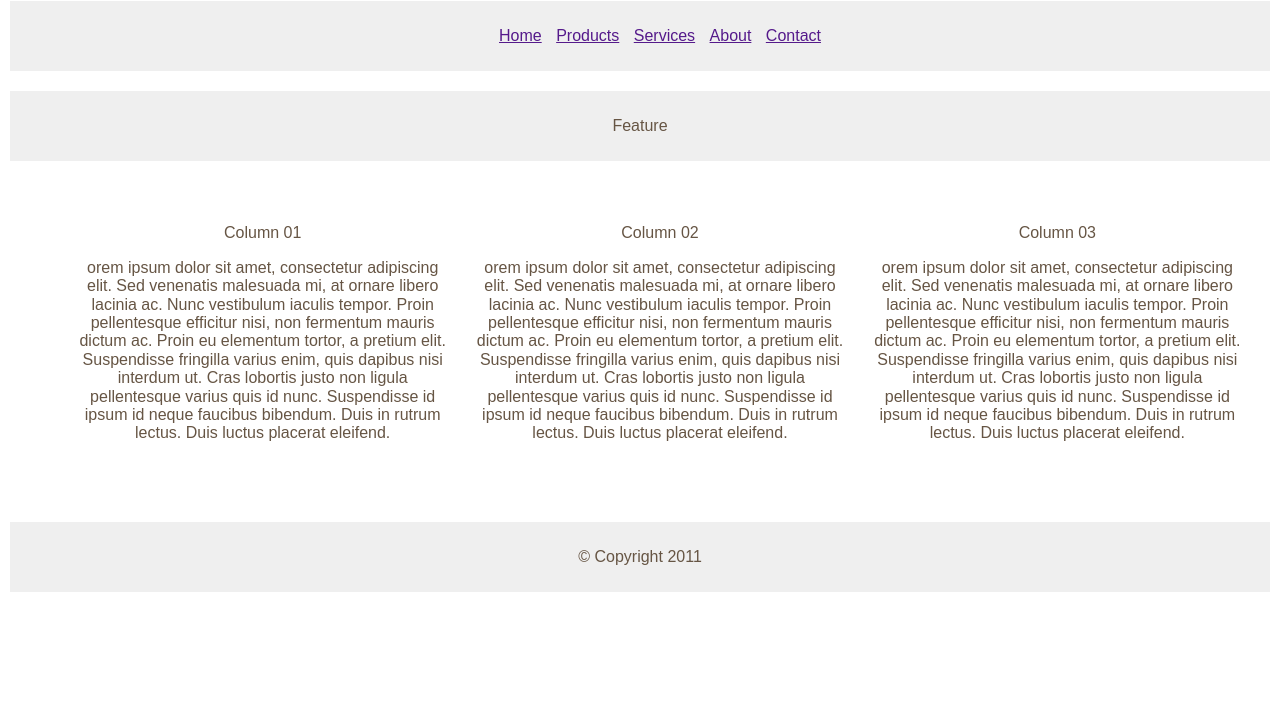
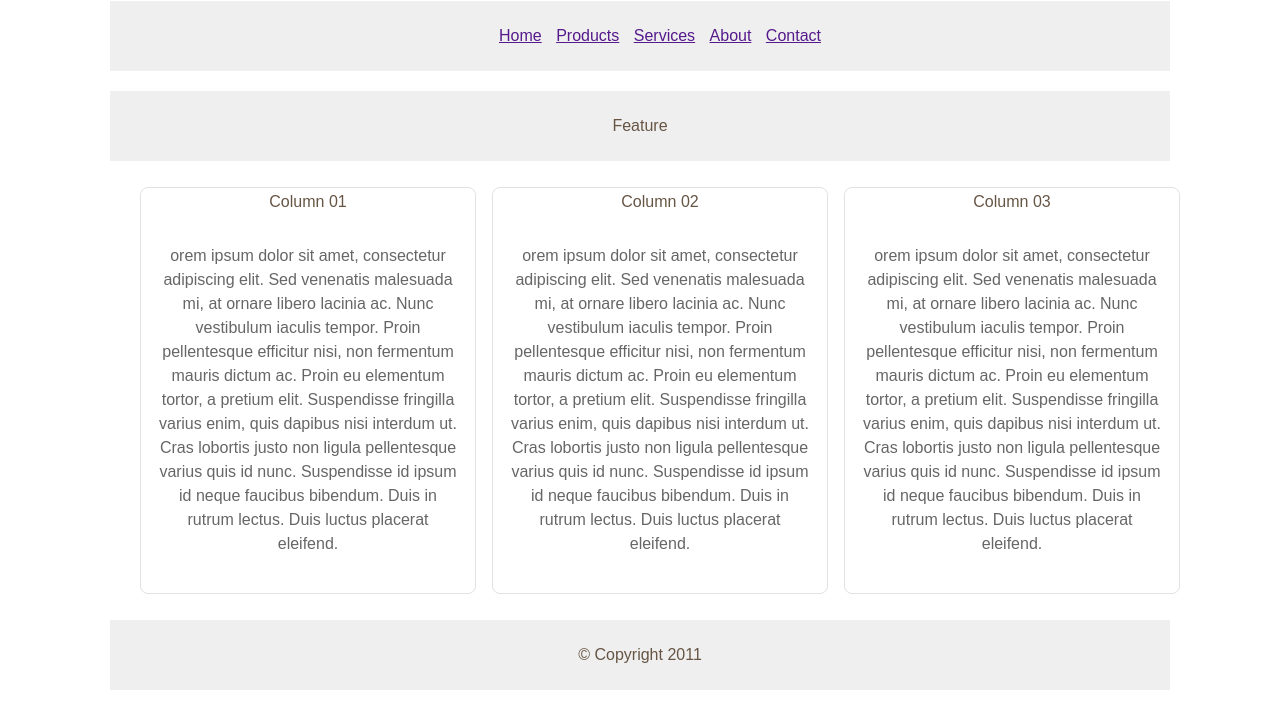
Before and after one commit to olamideLawal/git-practice, a website built with Parcel: page index.html in a window 1280 px wide. Shown: the part 79-800 px from the top of the page. Built offline with nearby package versions, Linux system fonts and the light colour scheme.

Commit message:
grid layout fixed

```diff
--- a/css/main.css
+++ b/css/main.css
@@ -264,6 +264,12 @@ textarea {
   }
 }
 
+body {
+	max-width: 1080px;
+	margin: 0 auto !important;
+	float: none !important;
+}
+
 #content {
   overflow: auto;
   height: 100%;
@@ -281,21 +287,22 @@ li {
 }
 
 .columns{
-  padding: 2rem;
+  justify-content: center;
+  align-content: center;
 }
 
 .columns > ul {
   display: grid;
-  grid-template-columns: repeat(auto-fill, minmax(320px,1fr));
+  grid-template-columns: repeat(auto-fit, minmax(320px,1fr));
   grid-gap: 1rem;
 }
-.breweries > ul > li {
+.columns > ul > li {
   border: 1px solid #E2E2E2;
   border-radius: .5rem;
 
 }
 
-.breweries > ul > li > p {
+.columns > ul > li > p {
   font-size: 1rem;
   line-height: 1.5;
   padding: 1rem .75rem;
```
